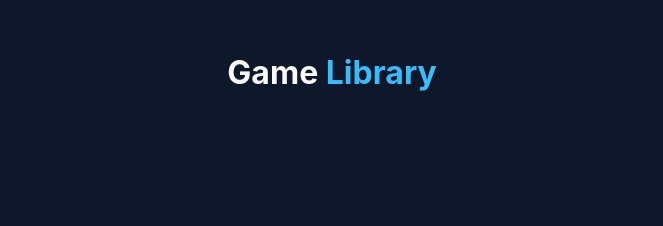
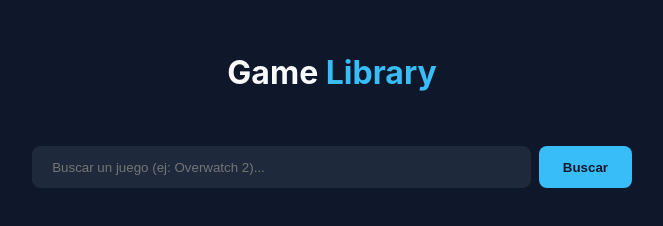
Before and after one commit to MartinEliseche/free-to-play-explorer, a plain HTML site: page pages/index.html in a window 1280 px wide. Shown: the whole page, without its empty margins (308-971 px from the left). Drawn offline with Linux system fonts and the light colour scheme; no server answers.

Commit message:
feat: add search game

```diff
--- a/pages/index.html
+++ b/pages/index.html
@@ -1,5 +1,6 @@
 <!DOCTYPE html>
 <html lang="en">
+
 <head>
   <meta charset="UTF-8">
   <meta name="viewport" content="width=device-width, initial-scale=1.0">
@@ -8,13 +9,20 @@
   <link rel="stylesheet" href="../styles/style.css">
   <script type="module" src="../scripts/games.js" defer></script>
 </head>
+
 <body>
   <header>
     <h1>Game<span> Library</span></h1>
   </header>
 
+  <div class="search-container container">
+    <input type="text" class="search-input js-search-input" placeholder="Buscar un juego (ej: Overwatch 2)...">
+    <button class="search-btn js-search-btn">Buscar</button>
+  </div>
+
   <main class="container">
     <div class="js-games-grid games-grid"></div>
   </main>
 </body>
+
 </html>
--- a/styles/style.css
+++ b/styles/style.css
@@ -179,6 +179,48 @@ header h1 span {
 /* ///////////////  END GAME DETAILS PAGE //////////////// */
 
 
+/* ///////////////  SEARCH GAME SECTION  //////////////// */
+
+.search-container {
+    margin: 2rem auto;
+    margin-top: 0;
+    display: flex;
+    gap: 0.5rem;
+    max-width: 600px;
+}
+
+.search-input {
+    flex-grow: 1;
+    padding: 0.8rem 1.2rem;
+    border-radius: 8px;
+    border: 1px solid var(--card-bg);
+    background: var(--card-bg);
+    color: var(--text-main);
+    outline: none;
+}
+
+.search-input:focus {
+    border-color: var(--accent);
+}
+
+.search-btn {
+    background: var(--accent);
+    color: var(--bg-color);
+    border: none;
+    padding: 0 1.5rem;
+    border-radius: 8px;
+    font-weight: bold;
+    cursor: pointer;
+    transition: 0.3s;
+}
+
+.search-btn:hover {
+    filter: brightness(1.1);
+}
+
+/* ///////////////  END SEARCH GAME SECTION  //////////////// */
+
+
 /* /////////////////// MEDIA QUERIES ////////////// */
 
 @media (max-width: 768px) {
```
